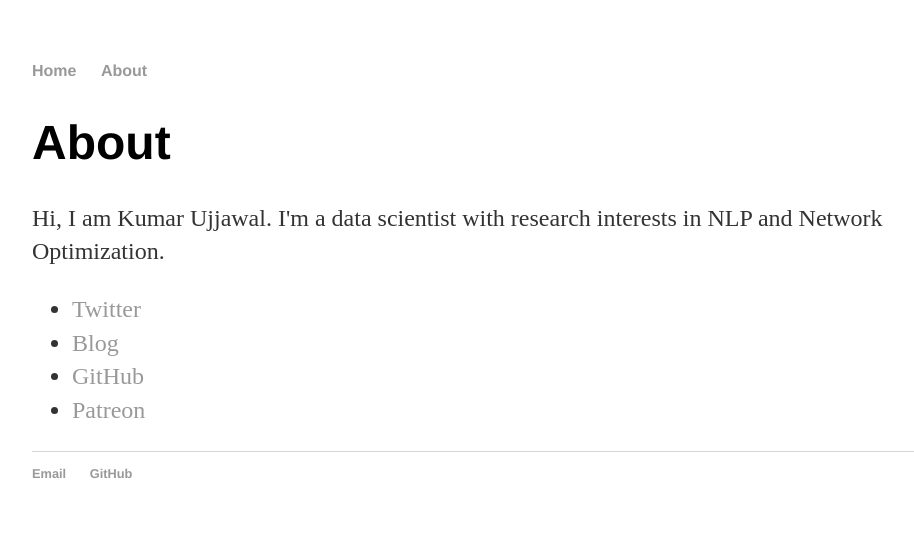
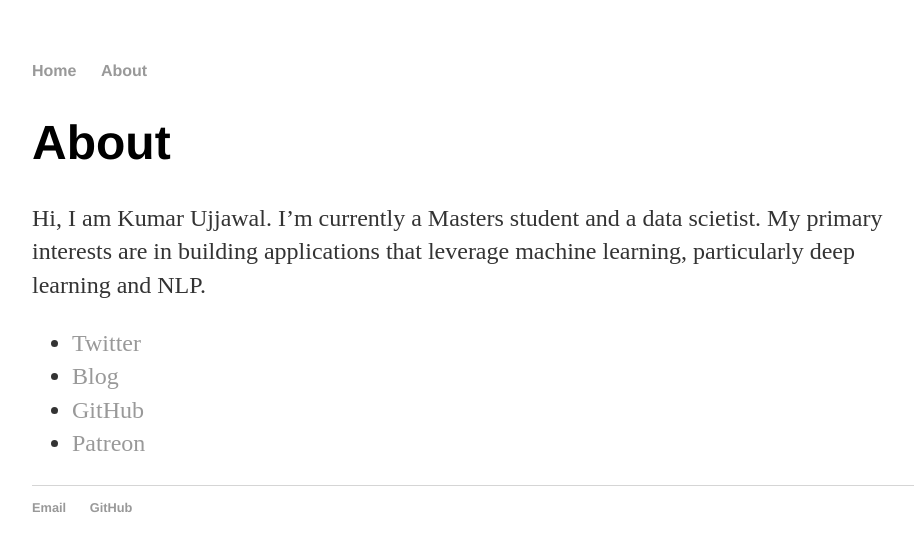
Before and after one commit to kumarUjjawal/kumarUjjawal.github.io, a Jekyll site: the page built from about/index.html, in a window 1280 px wide. Shown: the top 551 px of the page, without its empty margins (160-1074 px from the left). Built offline with Jekyll 4.4.1, drawn with Linux system fonts in a browser that asks for light colours.

Commit message:
Update index.html

```diff
--- a/about/index.html
+++ b/about/index.html
@@ -5,7 +5,7 @@ title: About Kumar Ujjawal
 
 		<div class="about">
 			<h1>About</h1>
-			<p>Hi, I am Kumar Ujjawal. I'm a data scientist with research interests in NLP and Network Optimization.</p>
+			<p>Hi, I am Kumar Ujjawal. I’m currently a Masters student and a data scietist. My primary interests are in building applications that leverage machine learning, particularly deep learning and NLP.</p>
 
 			<ul class="contacts">
 				<li><a href="https://twitter.com/i_amujjawal">Twitter</a></li>
```
